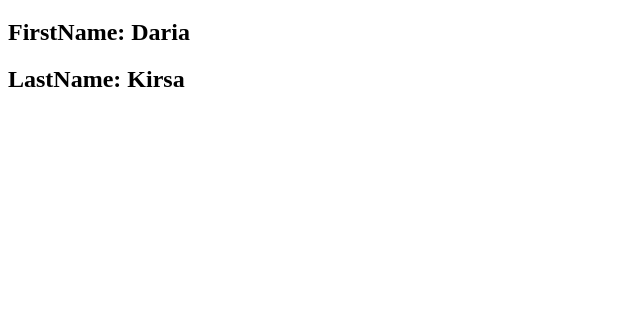
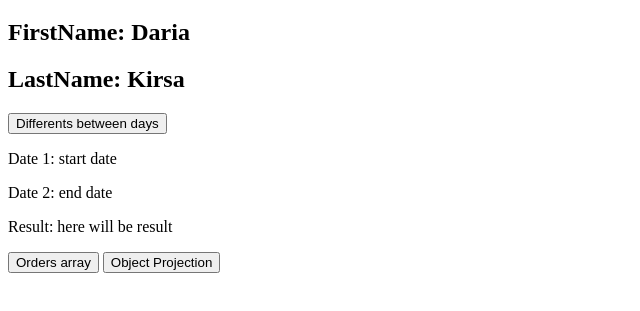
Before and after one commit to Lobatenko/test_tesks_ZDE, a plain HTML site: page index.html in a window 1280 px wide. Shown: the part 61-372 px from the top of the page, without its empty margins (0-640 px from the left). Drawn offline with Linux system fonts and the light colour scheme.

Commit message:
release v2 - add buttons and prompt for visual part

```diff
--- a/index.html
+++ b/index.html
@@ -10,6 +10,20 @@
     <h1>Test Task</h1>
     <h2>FirstName: Daria</h2>
     <h2>LastName: Kirsa</h2>
+
+
+    <!--Task 1-->
+    <input type=button onClick="showDiffOfDays()" value="Differents between days">
+    <p id="demo1">Date 1: start date</p>
+    <p id="demo2">Date 2: end date</p>
+    <p id="demo-result">Result: here will be result</p>
+
+    <!--Task 2-->
+    <input type=button onClick="showOrdersArray()" value="Orders array">
+
+    <!--Task 3-->
+    <input type=button onClick="showProjection()" value="Object Projection">
+
     <script src="main.js"></script>
 </body>
 </html>
--- a/main.js
+++ b/main.js
@@ -2,6 +2,8 @@
     ◦ method  daysTo() returns number of complete days between any pair of dates
     ◦ For example:  d1.daysTo(d2) should return quantity of complete days from d1 to d2
 */
+
+let showDiffOfDays = () => {
     console.log('Task1');
 
     var millisecondsPerDay = 24 * 60 * 60 * 1000;
@@ -16,10 +18,32 @@ let d1 = new Date(2019,1,15);
     let d2 = new Date(2019,1,30);
     let d3 = new Date(2020,1,30, 3, 24, 0);
 
-
     console.log(d1.daysTo(d2));
     console.log(d2.daysTo(d1));
     console.log(d1.daysTo(d3));
+
+    // Try enter data and calculeted days
+    let today = new Date();
+    let date1 = new Date();
+    let date2 = new Date();
+    date1 = new Date (prompt("Please enter date1:", today.getFullYear()+"-"+today.getMonth()+"-"+today.getDate()));
+    date2 = new Date (prompt("Please enter date2:", today.getFullYear()+"-"+today.getMonth()+"-"+today.getDate()));
+
+    if (date1 !== null) {
+        x1 = "Date 1: " + date1;
+        document.getElementById("demo1").innerHTML = x1;
+    }
+
+    if (date2 !== null) {
+        x2 = "Date 2: " + date2;
+        document.getElementById("demo2").innerHTML = x2;
+    }
+
+    result = "Result: "+date1.daysTo(date2);
+    console.log(result);
+    document.getElementById("demo-result").innerHTML = result;
+    // alert(result);
+}
 
 
 
@@ -48,6 +72,10 @@ Please note that input shall remain intact.
     });
 
     console.log(sortedArr);
+
+    let showOrdersArray = () => {
+        alert(JSON.stringify(sortedArr, null, 4));
+    }
 
 /*        2.3. Develop a program “Object Projection”.
 Input: any JSON object; prototype object.
@@ -93,3 +121,7 @@ let projection = (obj, proj) => {
 }
 
 console.log(projection(src,prot));
+
+let showProjection = () => {
+    alert(JSON.stringify(projection(src,prot), null, 4));
+}
```
Lines whose indentation alone changed are shown as unchanged.
